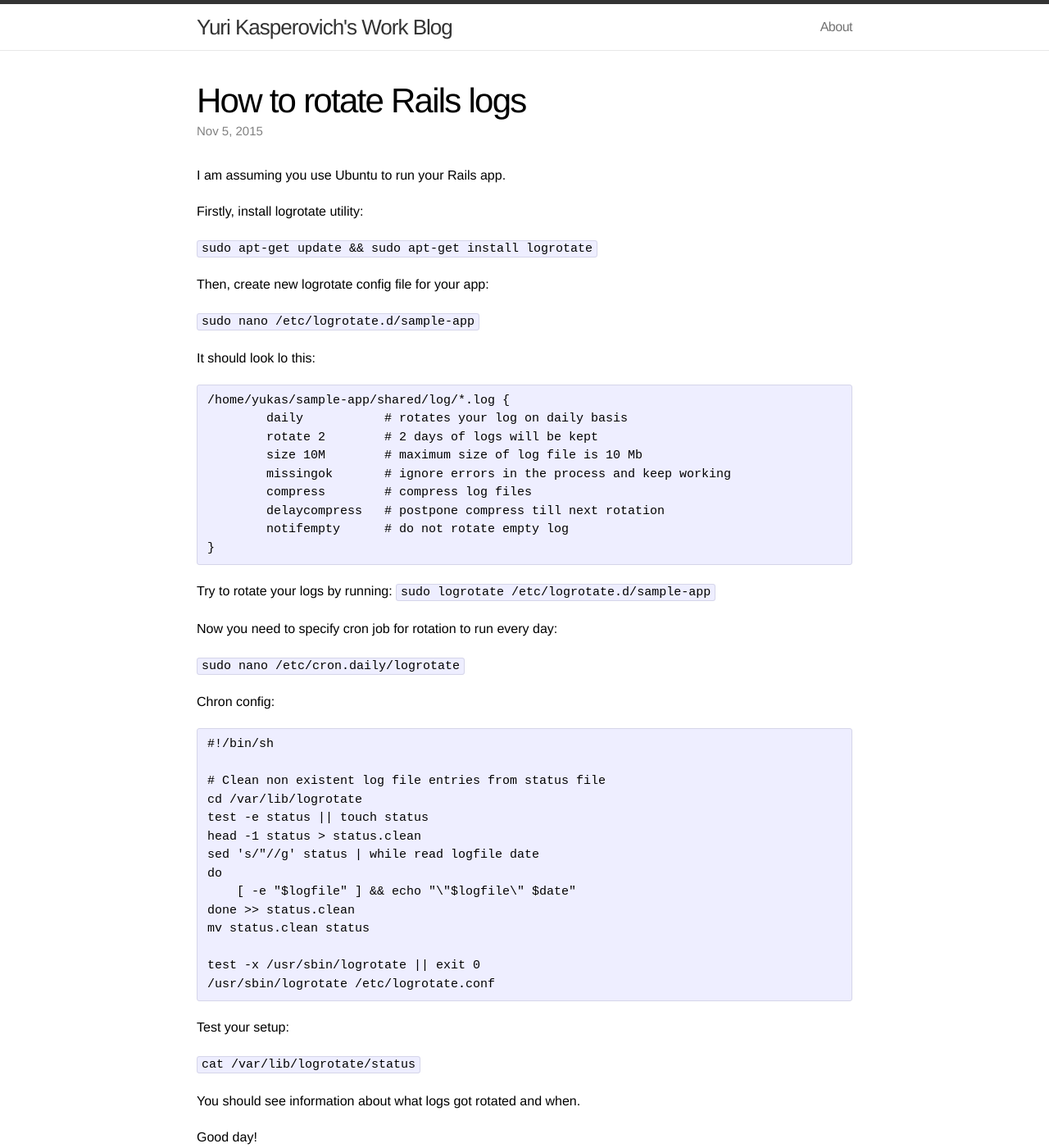
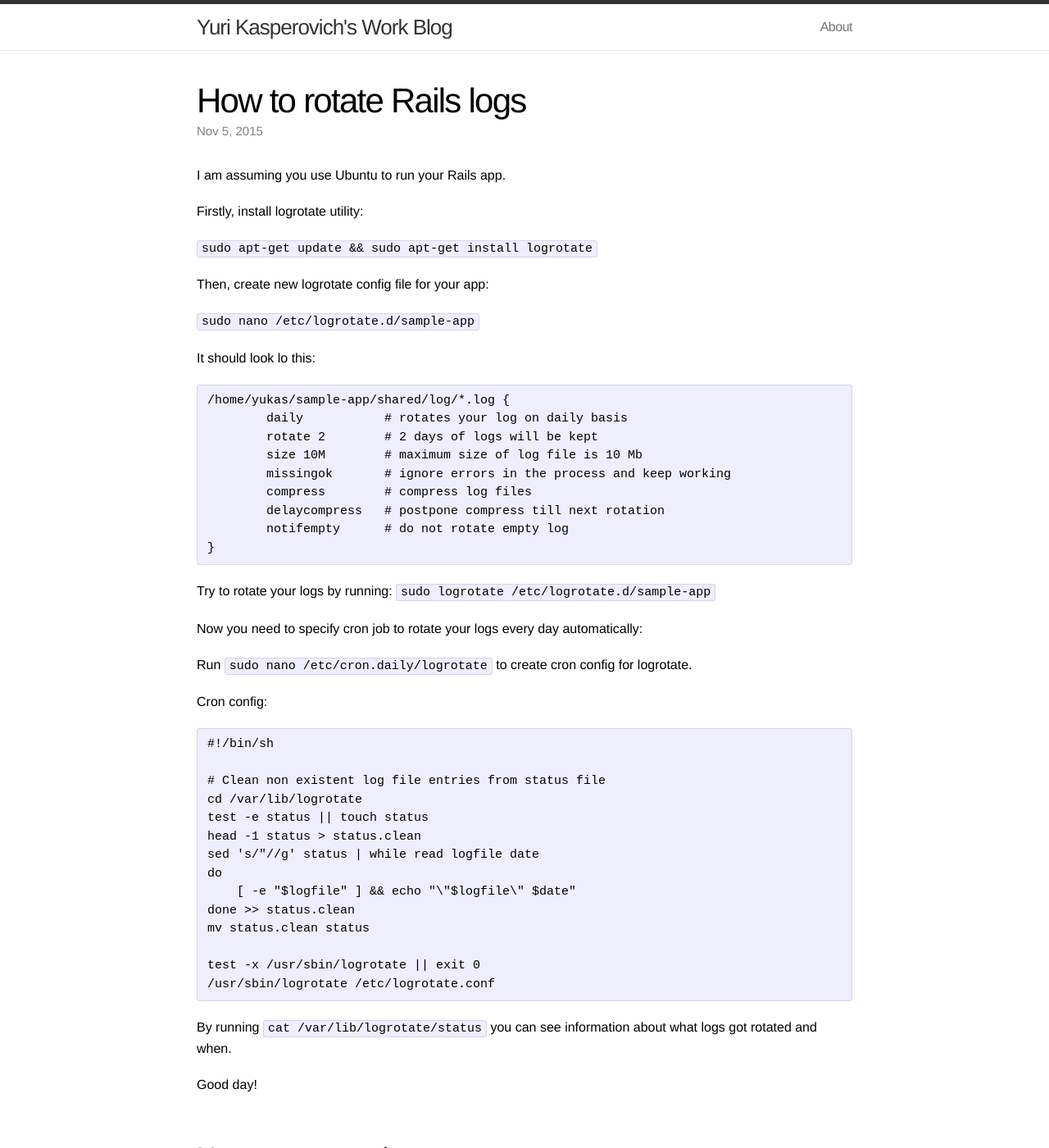
Before and after one commit to yukas/yukas.github.io, a Jekyll site: the page built from _posts/2015-11-05-how-to-rotate-rails-logs.markdown, in a window 1280 px wide and 1400 px high. Shown: the whole window at 82% size. Built offline with Jekyll 4.4.1, drawn with Linux system fonts in a browser that asks for light colours; comment, search, counter and statistics services are not loaded.

Commit message:
C o r r e c t i o n

```diff
--- a/_posts/2015-11-05-how-to-rotate-rails-logs.markdown
+++ b/_posts/2015-11-05-how-to-rotate-rails-logs.markdown
@@ -32,11 +32,11 @@ It should look lo this:
 
 Try to rotate your logs by running: `sudo logrotate /etc/logrotate.d/sample-app`
 
-Now you need to specify cron job for rotation to run every day:
+Now you need to specify cron job to rotate your logs every day automatically:
 
-`sudo nano /etc/cron.daily/logrotate`
+Run `sudo nano /etc/cron.daily/logrotate` to create cron config for logrotate.
 
-Chron config:
+Cron config:
 
 {% highlight text %}
 #!/bin/sh
@@ -55,10 +55,6 @@ test -x /usr/sbin/logrotate || exit 0
 /usr/sbin/logrotate /etc/logrotate.conf
 {% endhighlight %}
 
-Test your setup:
-
-`cat /var/lib/logrotate/status`
-
-You should see information about what logs got rotated and when.
+By running `cat /var/lib/logrotate/status` you can see information about what logs got rotated and when.
 
 Good day!
```
